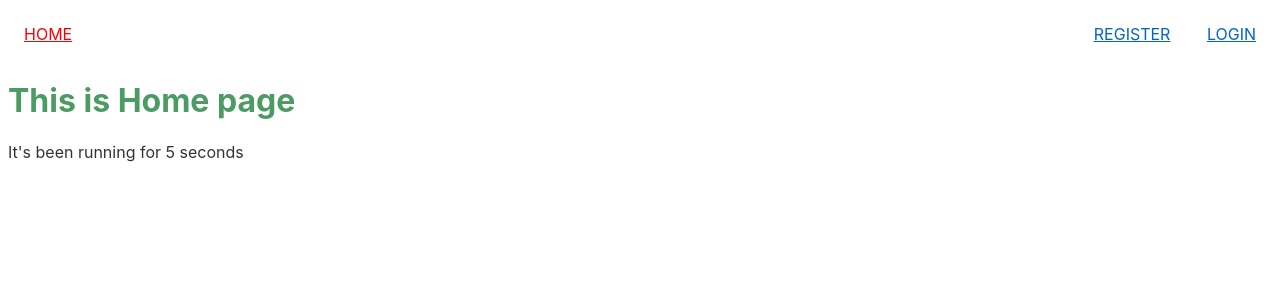
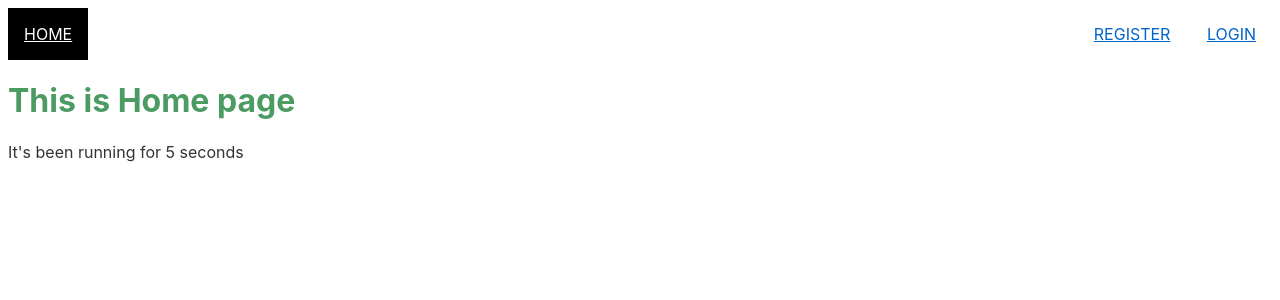
Before and after one commit to williamthome/building-frontend, a Svelte app: page / in a window 1280 px wide. Shown: the top 300 px of the page. Built offline with nearby package versions, Linux system fonts and the light colour scheme.

Commit message:
refactor: improve accessibility

```diff
--- a/src/components/NavBar.svelte
+++ b/src/components/NavBar.svelte
@@ -1,7 +1,6 @@
 <script lang="ts">
   import { RouterLink, Authguard } from '.'
   import { user, currentPath } from '../store'
-  import { routes } from '../config'
   import { deleteCookie, navigateTo } from '../helpers'
 
   async function logout() {
@@ -14,7 +13,9 @@
 {#if $currentPath !== '/404'}
   <nav role="navigation">
     <ul class="brand">
-      <RouterLink to="{'/'}" label="Home" />
+      <li>
+        <RouterLink to="{'/'}" label="Home" />
+      </li>
     </ul>
     <ul class="links">
       <li>
--- a/src/components/RouterLink.svelte
+++ b/src/components/RouterLink.svelte
@@ -38,7 +38,8 @@
     padding: 1rem;
 
     &.current {
-      color: red;
+      color: white;
+      background-color: black;
     }
   }
 </style>
```
